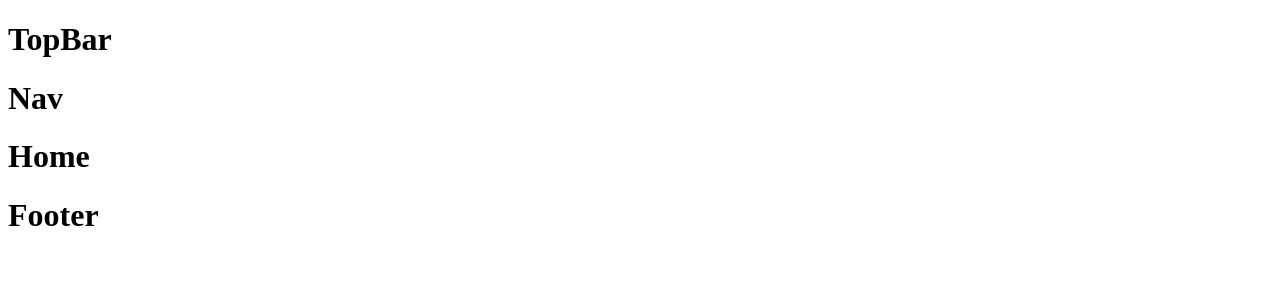
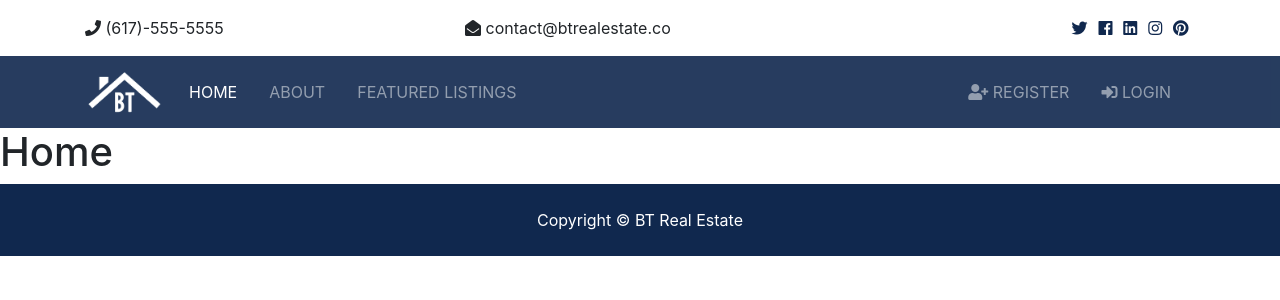
Before and after one commit to chidambararajab/btre_project_daily, a Django app: page / in a window 1280 px wide. Shown: the top 300 px of the page. Run offline with Django 5.2, Linux system fonts and the light colour scheme; some libraries are stand-ins or nearby versions.

Commit message:
partials

```diff
--- a/templates/base.html
+++ b/templates/base.html
@@ -4,7 +4,6 @@
   <head>
     <meta charset="UTF-8" />
     <meta name="viewport" content="width=device-width, initial-scale=1.0" />
-    {% comment %}
     <!-- Font Awesome -->
     <link rel="stylesheet" href="{% static 'css/all.css'%}" />
     <!-- Bootstrap -->
@@ -13,7 +12,6 @@
     <link rel="stylesheet" href="{% static 'css/style.css'%}" />
     <!-- lightbox -->
     <link rel="stylesheet" href="{% static 'css/lightbox.min.css'%}" />
-    {% endcomment %}
 
     <title>Document</title>
   </head>
--- a/templates/partials/_footer.html
+++ b/templates/partials/_footer.html
@@ -1 +1,5 @@
-<h1>Footer</h1>
+<!-- Footer -->
+<footer id="main-footer" class="py-4 bg-primary text-white text-center">
+  Copyright &copy;
+  <span class="year"></span> BT Real Estate
+</footer>
--- a/templates/partials/_navbar.html
+++ b/templates/partials/_navbar.html
@@ -1 +1,63 @@
-<h1>Nav</h1>
+{% load static %}
+<!-- Navbar -->
+<nav class="navbar navbar-expand-lg navbar-dark bg-primary sticky-top">
+  <div class="container">
+    <a class="navbar-brand" href="{% url "index" %}">
+      <img src="{% static 'img/logo.png' %}" class="logo" alt="" />
+    </a>
+    <button
+      class="navbar-toggler"
+      type="button"
+      data-toggle="collapse"
+      data-target="#navbarNavAltMarkup"
+    >
+      <span class="navbar-toggler-icon"></span>
+    </button>
+    <div class="collapse navbar-collapse" id="navbarNavAltMarkup">
+      <ul class="navbar-nav">
+        <li
+          {% if '/' == request.path %}
+            class="nav-item active mr-3"
+          {% else %}
+            class="nav-item mr-3"
+          {% endif %}
+        >
+          <a class="nav-link" href="{% url "index" %}">Home</a>
+        </li>
+        <li
+          {% if 'about' in request.path %}
+            class="nav-item active mr-3"
+          {% else %}
+            class="nav-item mr-3"
+          {% endif %}
+        >
+          <a class="nav-link" href="{% url "about" %}">About</a>
+        </li>
+        <li
+          {% if 'listing' in request.path %}
+            class="nav-item active mr-3"
+          {% else %}
+            class="nav-item mr-3"
+          {% endif %}
+        >
+          <a class="nav-link" href="{% url "index" %}">Featured Listings</a>
+        </li>
+      </ul>
+
+      <ul class="navbar-nav ml-auto">
+        <li class="nav-item mr-3">
+          <a class="nav-link" href="register.html">
+            <i class="fas fa-user-plus"></i> Register</a
+          >
+        </li>
+        <li class="nav-item mr-3">
+          <a class="nav-link" href="login.html">
+            <i class="fas fa-sign-in-alt"></i>
+
+            Login</a
+          >
+        </li>
+      </ul>
+    </div>
+  </div>
+</nav>
--- a/templates/partials/_topbar.html
+++ b/templates/partials/_topbar.html
@@ -1 +1,30 @@
-<h1>TopBar</h1>
+<!-- Top Bar -->
+<section id="top-bar" class="p-3">
+  <div class="container">
+    <div class="row">
+      <div class="col-md-4"><i class="fas fa-phone"></i> (617)-555-5555</div>
+      <div class="col-md-4">
+        <i class="fas fa-envelope-open"></i> contact@btrealestate.co
+      </div>
+      <div class="col-md-4">
+        <div class="social text-right">
+          <a href="#">
+            <i class="fab fa-twitter"></i>
+          </a>
+          <a href="#">
+            <i class="fab fa-facebook"></i>
+          </a>
+          <a href="#">
+            <i class="fab fa-linkedin"></i>
+          </a>
+          <a href="#">
+            <i class="fab fa-instagram"></i>
+          </a>
+          <a href="#">
+            <i class="fab fa-pinterest"></i>
+          </a>
+        </div>
+      </div>
+    </div>
+  </div>
+</section>
```
